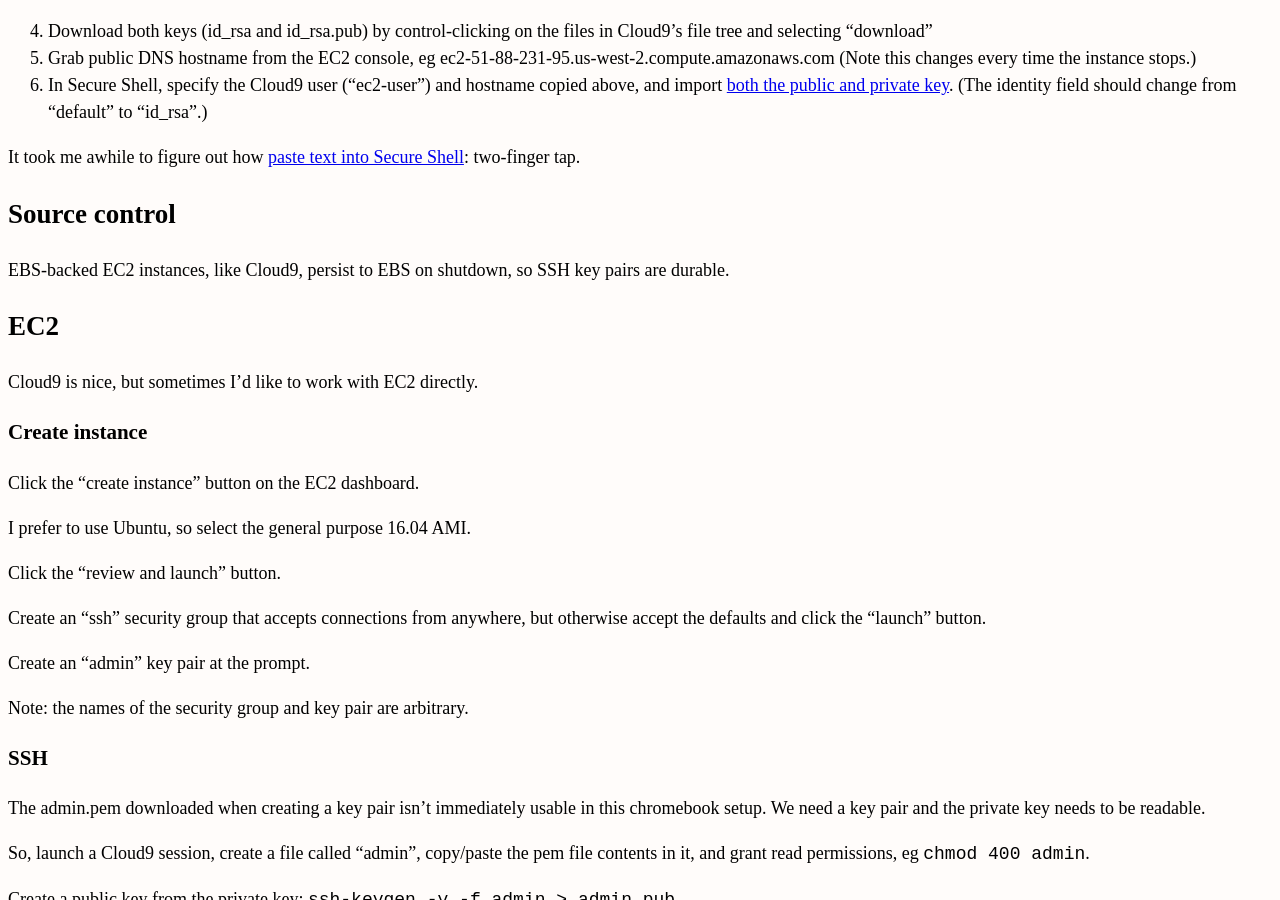
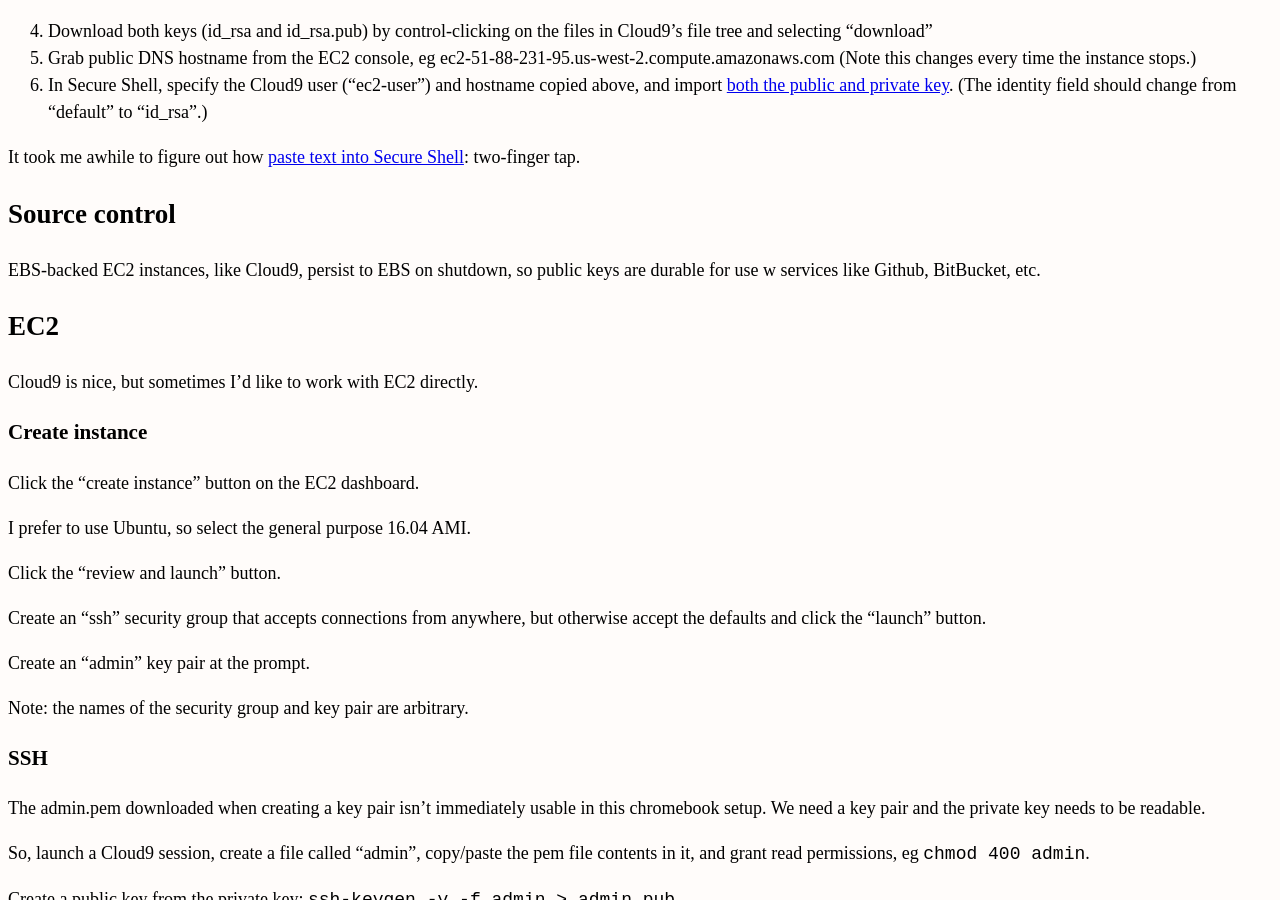
Before and after one commit to erikeldridge/erikeldridge.github.com, a Jekyll site: the page built from _posts/2017-12-24-netbook-development.md, in a window 1280 px wide and 900 px high, scrolled down 1888 px. Built offline with Jekyll 4.4.1, drawn with Linux system fonts in a browser that asks for light colours; nearby versions of some CDN libraries.

Commit message:
Update from Forestry.io - 2017-12-24-netbook-development.md

```diff
--- a/_posts/2017-12-24-netbook-development.md
+++ b/_posts/2017-12-24-netbook-development.md
@@ -87,7 +87,7 @@
 
 ## Source control
 
-EBS-backed EC2 instances, like Cloud9, persist to EBS on shutdown, so SSH key pairs are durable.
+EBS-backed EC2 instances, like Cloud9, persist to EBS on shutdown, so public keys are durable for use w services like Github, BitBucket, etc.
 
 ## EC2
 
```
